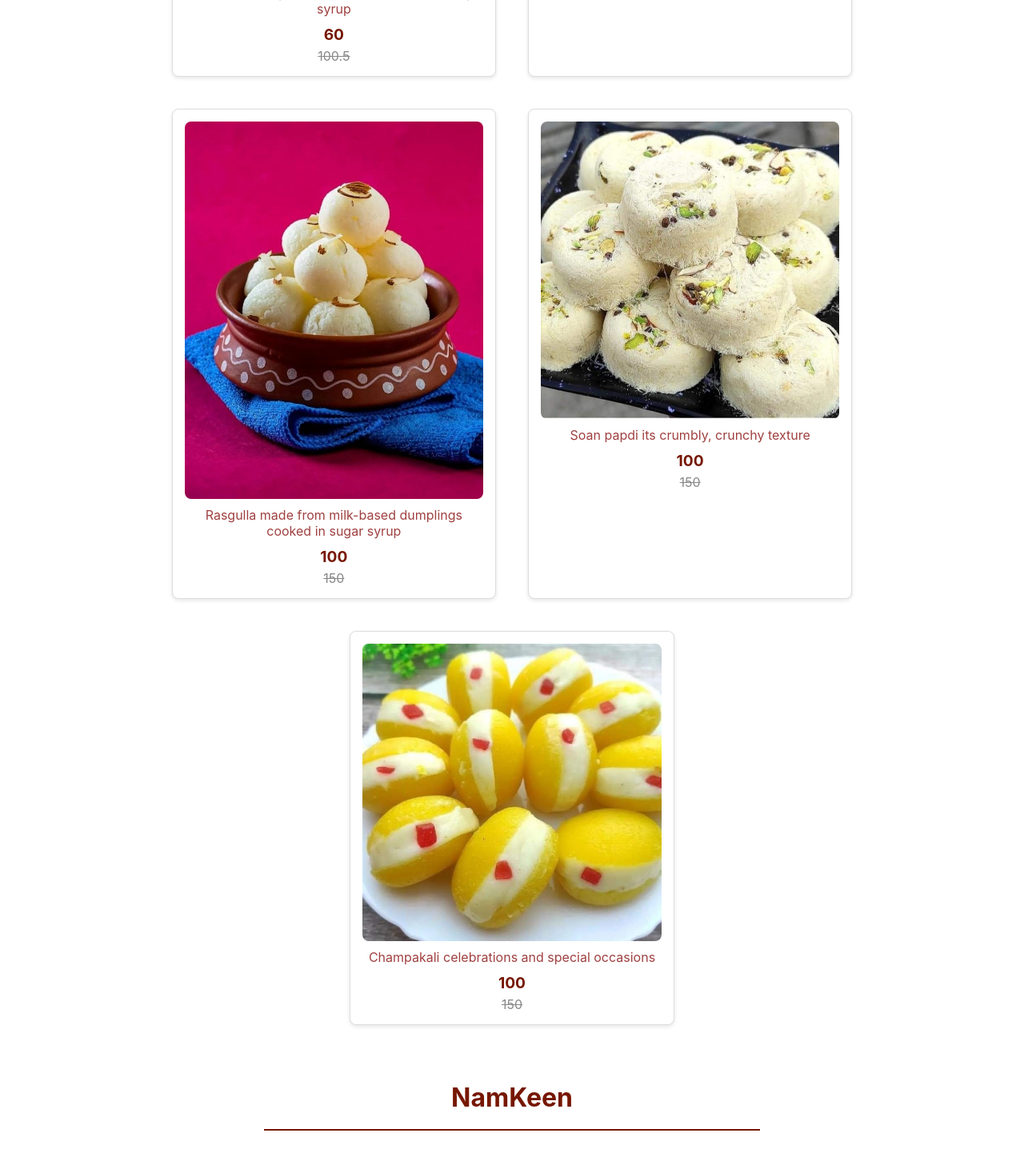
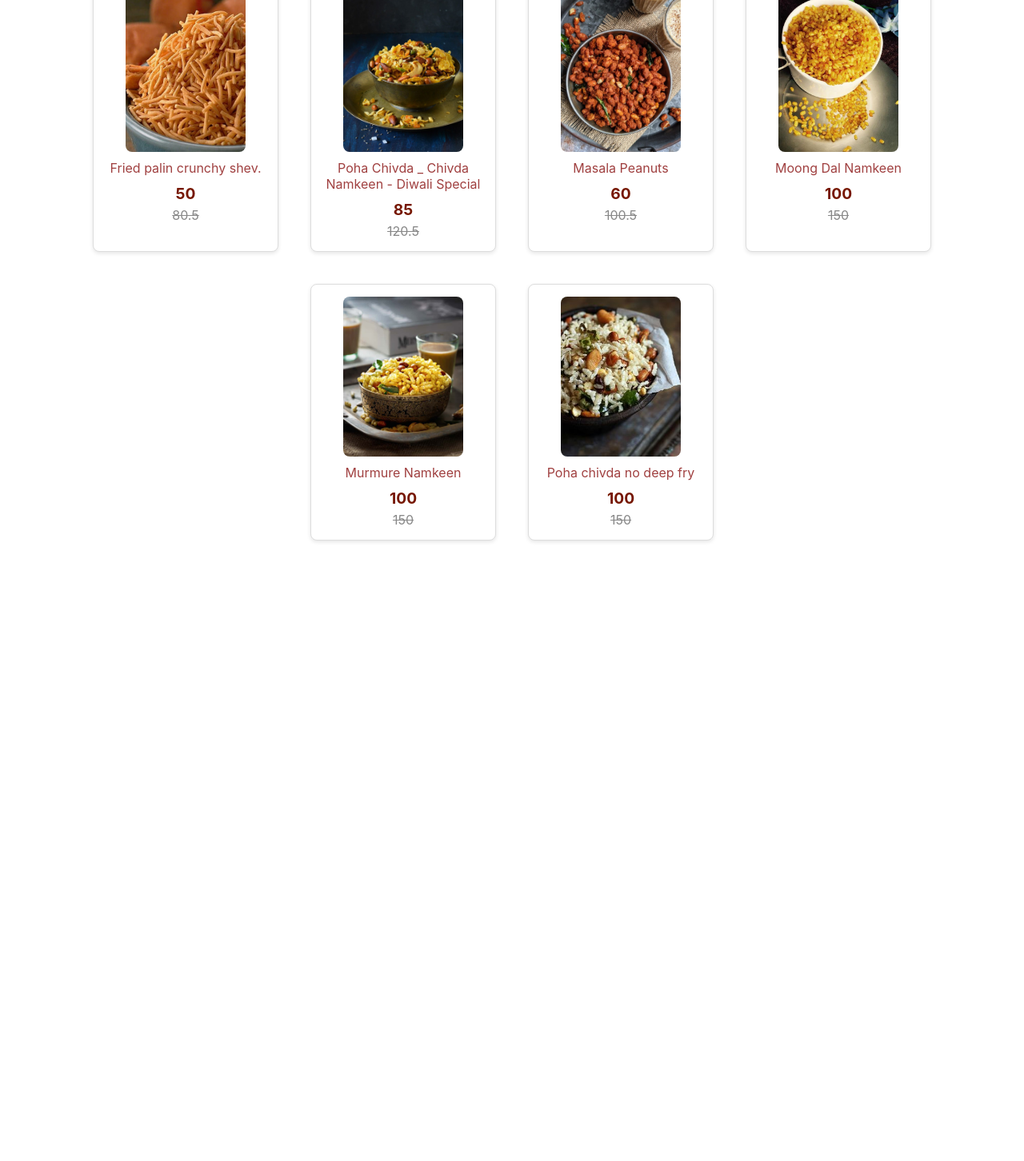
Before and after one commit to IamRaviMaurya/brijwasi, a React (Create React App) app: page / in a window 1280 px wide. Shown: the part 1280-2732 px from the top of the page at 80% size. After the commit the page ends 1986 px from the top, so only its background shows below. Built offline with nearby package versions, Linux system fonts and the light colour scheme.

Commit message:
worked on components

```diff
--- /dev/null
+++ b/src/Assets/Json Data/Namkeen.js
@@ -0,0 +1,54 @@
+import p1_img from "../Namkin/Food Shot02.jpeg";
+import p2_img from "../Namkin/How to Make Poha Chivda _ Chivda Namkeen - Diwali Special Recipe + Video.jpeg";
+import p3_img from "../Namkin/Masala Peanuts.jpeg";
+import p4_img from "../Namkin/Moong Dal Namkeen.jpeg";
+import p5_img from "../Namkin/Murmure Namkeen Recipe _ Murmura Chivda Recipe _ Salted Puffed Rice.jpeg";
+import p6_img from "../Namkin/Poha chivda no deep fry recipe _ Diwali 2016 snack recipes.jpeg";
+
+
+let data_product = [
+  {
+    id: 1,
+    name: "Fried palin crunchy shev.",
+    image: p1_img,
+    new_price: 50.0,
+    old_price: 80.5,
+  },
+  {
+    id: 2,
+    name: "Poha Chivda _ Chivda Namkeen - Diwali Special",
+    image: p2_img,
+    new_price: 85.0,
+    old_price: 120.5,
+  },
+  {
+    id: 3,
+    name: "Masala Peanuts",
+    image: p3_img,
+    new_price: 60.0,
+    old_price: 100.5,
+  },
+  {
+    id: 4,
+    name: "Moong Dal Namkeen",
+    image: p4_img,
+    new_price: 100.0,
+    old_price: 150.0,
+  },
+  {
+    id: 5,
+    name: "Murmure Namkeen",
+    image: p5_img,
+    new_price: 100.0,
+    old_price: 150.0,
+  },
+  {
+    id: 6,
+    name: "Poha chivda no deep fry",
+    image: p6_img,
+    new_price: 100.0,
+    old_price: 150.0,
+  },
+];
+
+export default data_product;
--- a/src/Assets/Json Data/data.js
+++ b/src/Assets/Json Data/sweets.js
@@ -4,7 +4,6 @@ import p3_img from "../Sweet/Jalebi.jpeg";
 import p4_img from "../Sweet/Khowa_Peda.jpeg";
 import p5_img from "../Sweet/Rasgulla.jpeg";
 import p6_img from "../Sweet/Sonpapadi.jpeg";
-import p7_img from "../Sweet/Champakali.jpeg";
 
 
 let data_product = [
@@ -49,14 +48,7 @@ let data_product = [
     image: p6_img,
     new_price: 100.0,
     old_price: 150.0,
-  },
-  {
-    id: 7,
-    name: "Champakali celebrations and special occasions",
-    image: p7_img,
-    new_price: 100.0,
-    old_price: 150.0,
-  },
+  }
 
 ];
 
--- a/src/Components/Item/Item.css
+++ b/src/Components/Item/Item.css
@@ -20,8 +20,8 @@
   }
 
   .item img {
-    width: 100%; /* Makes image responsive to container width */
-    height: auto; /* Maintains aspect ratio */
+    width: 150px; /* Set a fixed width */
+    height: 200px; /* Set a fixed height */
     border-radius: 8px;
     object-fit: cover; /* Ensures image covers container without distortion */
   }
--- a/src/Components/Namkeen/Namkeen.jsx
+++ /dev/null
@@ -1,29 +0,0 @@
-import React from "react";
-import "./Namkeen.css";
-import data_product from "../../Assets/Json Data/data";
-import Item from "../Item/Item";
-
-const Namkeen = () => {
-  return (
-    <div className="popular">
-      <h1>NamKeen</h1>
-      <hr />
-      <div className="popular-item">
-        {data_product.map((item, i) => {
-          return (
-            <Item
-              key={i}
-              id={item.id}
-              name={item.name}
-              image={item.image}
-              new_price={item.new_price}
-              old_price={item.old_price}
-            />
-          );
-        })}
-      </div>
-    </div>
-  );
-};
-
-export default Namkeen;
--- a/src/Components/NavBar/NavBar.jsx
+++ b/src/Components/NavBar/NavBar.jsx
@@ -31,7 +31,7 @@ const NavBar = () => {
         <li>Drinks</li>
       </ul>
       <div className="nav-login-cart">
-        <button>Login</button>
+        {/* <button>Login</button> */}
         <div className="cart-container">
           <img src={cart_icon} alt="Cart" />
           <span className="cart-count">{0}</span>
--- /dev/null
+++ b/src/Components/Products/Products.jsx
@@ -0,0 +1,26 @@
+import React from "react";
+import "./Products.css";
+import Item from "../Item/Item";
+
+const Products = ({ title, data }) => {
+  return (
+    <div className="popular">
+      <h1>{title}</h1>
+      <hr />
+      <div className="popular-item">
+        {data.map((item, i) => (
+          <Item
+            key={i}
+            id={item.id}
+            name={item.name}
+            image={item.image}
+            new_price={item.new_price}
+            old_price={item.old_price}
+          />
+        ))}
+      </div>
+    </div>
+  );
+};
+
+export default Products;
--- a/src/Components/Sweet/Sweet.css
+++ /dev/null
@@ -1,52 +0,0 @@
-/* Popular.css */
-
-.popular {
-    display: flex;
-    flex-direction: column;
-    gap: 10px;
-    padding: 20px;
-    background-color: #fff; /* Light background color for section */
-    height: auto; /* Remove fixed height for all screen sizes */
-  }
-
-  .popular h1 {
-    font-size: 2rem;
-    font-weight: bold;
-    color: #761700; /* Dark text color */
-    text-align: center;
-    margin-bottom: 10px;
-  }
-
-  .popular hr {
-    border: 0;
-    border-top: 2px solid #761700; /* Highlight color for the separator */
-    width: 50%; /* Adjust the width as needed */
-    margin: 0 auto 20px auto;
-  }
-
-  .popular-item {
-    display: flex;
-    flex-wrap: wrap;
-    gap: 20px;
-    justify-content: center;
-  }
-
-  /* Ensure each item takes equal space and adjusts for different screen sizes */
-  .popular-item > * {
-    flex: 1 1 calc(33.333% - 40px); /* 3 items per row with gap adjustment */
-    max-width: calc(33.333% - 40px); /* Same as flex-basis to ensure correct sizing */
-  }
-
-  @media (max-width: 1024px) {
-    .popular-item > * {
-      flex: 1 1 calc(50% - 40px); /* 2 items per row on medium screens */
-      max-width: calc(50% - 40px); /* Same as flex-basis for consistent sizing */
-    }
-  }
-
-  @media (max-width: 600px) {
-    .popular-item > * {
-      flex: 35%; /* 1 item per row on small screens */
-      max-width: 100%; /* Full width */
-    }
-  }
--- a/src/Components/Sweet/Sweet.jsx
+++ /dev/null
@@ -1,29 +0,0 @@
-import React from "react";
-import "./Sweet.css";
-import data_product from "../../Assets/Json Data/data";
-import Item from "../Item/Item";
-
-const Sweet = () => {
-  return (
-    <div className="popular">
-      <h1>Sweet</h1>
-      <hr />
-      <div className="popular-item">
-        {data_product.map((item, i) => {
-          return (
-            <Item
-              key={i}
-              id={item.id}
-              name={item.name}
-              image={item.image}
-              new_price={item.new_price}
-              old_price={item.old_price}
-            />
-          );
-        })}
-      </div>
-    </div>
-  );
-};
-
-export default Sweet;
--- a/src/Home/Home.jsx
+++ b/src/Home/Home.jsx
@@ -1,14 +1,14 @@
 import React from 'react'
-import Namkeen from '../Components/Namkeen/Namkeen'
-import Sweet from '../Components/Sweet/Sweet'
+import Products from '../Components/Products/Products'
+import data_namkeens from "../Assets/Json Data/Namkeen";
+import dat_sweets from "../Assets/Json Data/sweets";
+
 
 const Home = () => {
   return (
     <div>
-      <Sweet/>
-      <Namkeen/>
-      <Sweet/>
-      <Namkeen/>
+      <Products title="Sweets" data={dat_sweets}/>
+      <Products title="Namkeen" data={data_namkeens}/>
     </div>
   )
 }
```
Also changed, not shown: src/Components/Products/Products.css (renamed from src/Components/Namkeen/Namkeen.css).
